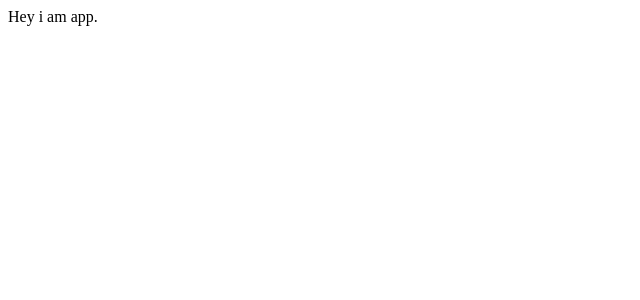
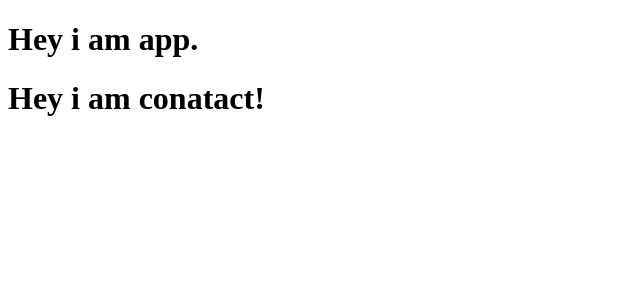
Before and after one commit to forgewithharsh/sheriyans-cohort3.0, a React (Vite) app in the folder react/day4-prop_state/: page / in a window 1280 px wide. Shown: the top 300 px of the page, without its empty margins (0-640 px from the left). Built offline with nearby package versions, Linux system fonts and the light colour scheme.

Commit message:
feat: add Contact component and integrate it into App component

```diff
--- a/react/day4-prop_state/src/App.jsx
+++ b/react/day4-prop_state/src/App.jsx
@@ -1,11 +1,13 @@
-import React from 'react'
+import React from "react";
+import Contact from "./Contact";
 
 const App = () => {
   return (
     <div>
-      Hey i am app.
+      <h1>Hey i am app.</h1>
+      <Contact />
     </div>
-  )
-}
+  );
+};
 
-export default App
+export default App;
--- /dev/null
+++ b/react/day4-prop_state/src/Contact.jsx
@@ -0,0 +1,11 @@
+import React from 'react'
+
+const Contact = () => {
+  return (
+    <div>
+      <h1>Hey i am conatact!</h1>
+    </div>
+  )
+}
+
+export default Contact
```
